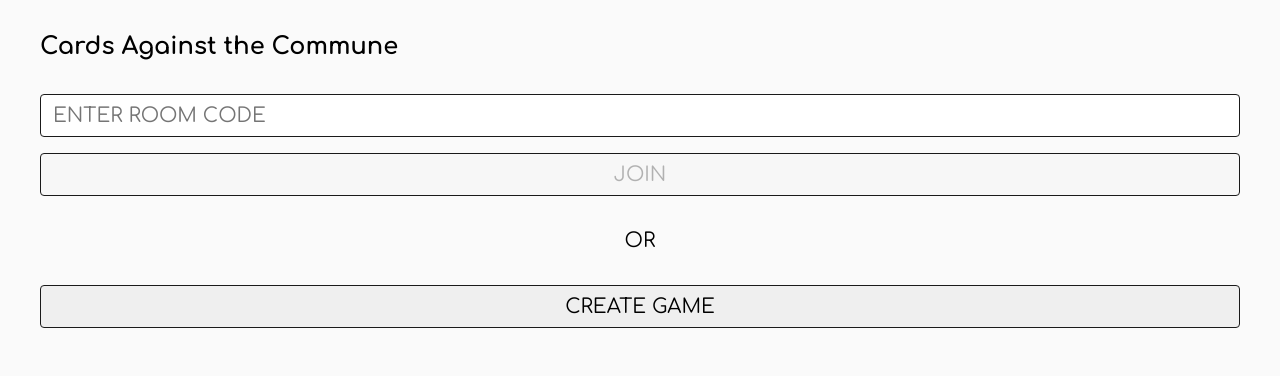
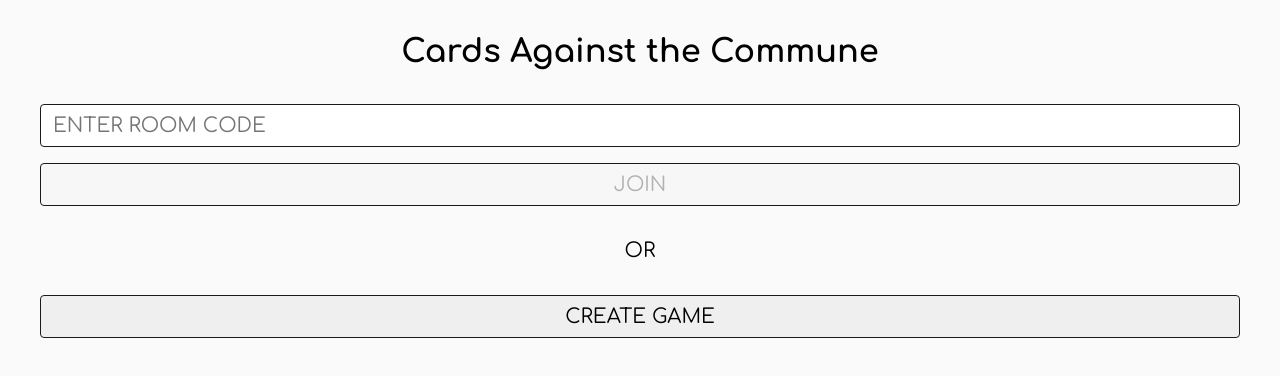
Before and after one commit to adalfonso/cards-against-your-friends, a React (Vite) app in the folder client/: page / in a window 1280 px wide. Shown: the top 376 px of the page. Built offline with nearby package versions, Linux system fonts and the light colour scheme; what @common/constants would draw is missing.

Commit message:
feat: Center game title

```diff
--- a/client/src/WaitingRoom.scss
+++ b/client/src/WaitingRoom.scss
@@ -6,8 +6,9 @@
     margin: 0 0 1rem 0;
   }
 
-  h2 {
+  h1 {
     margin-bottom: 2rem;
+    text-align: center;
   }
 
   > p,
--- a/client/src/WaitingRoom.tsx
+++ b/client/src/WaitingRoom.tsx
@@ -76,7 +76,7 @@ export const WaitingRoom = () => {
 
   return (
     <div id="waiting-room">
-      <h2>Cards Against the Commune</h2>
+      <h1>Cards Against the Commune</h1>
       {busy.value && <Throbber />}
       {!room_code.value && (
         <>
@@ -103,7 +103,7 @@ export const WaitingRoom = () => {
           <div className="room-code">{room_code.value}</div>
 
           <div className="qr">
-            <QRCode value={window.location.href} size={128} />
+            <QRCode value={window.location.href} size={112} />
           </div>
 
           {!nickname.value && (
```
